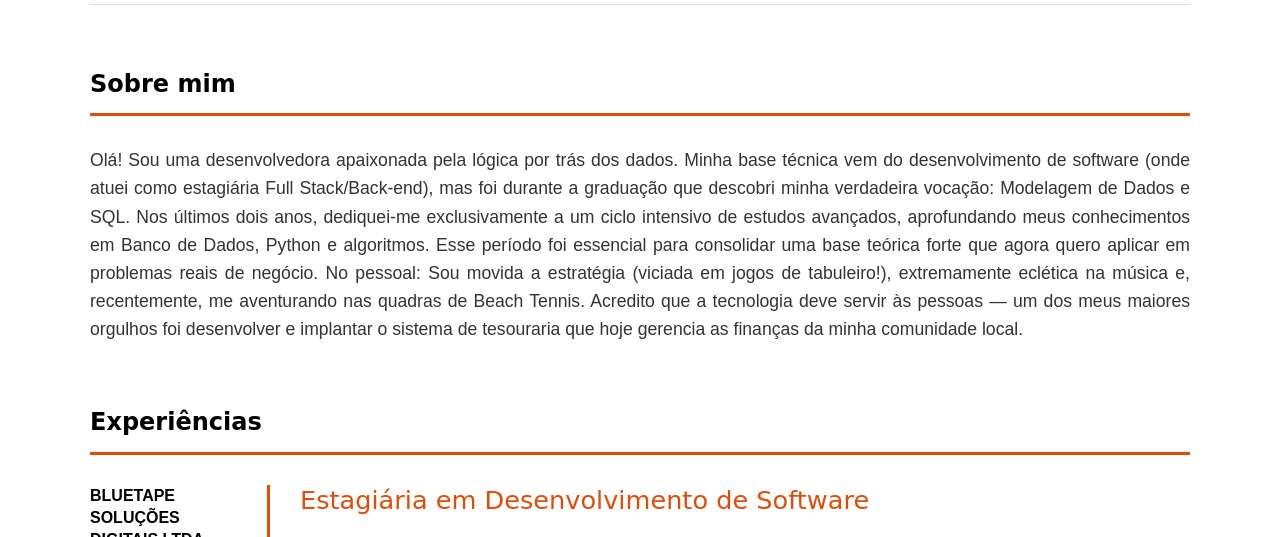
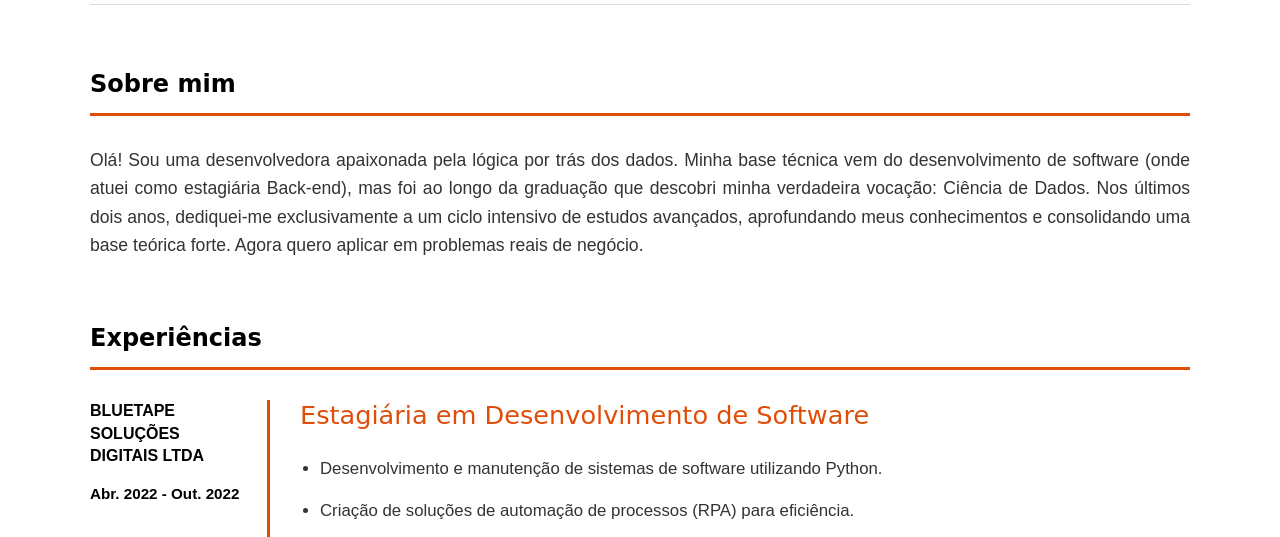
Before and after one commit to isabelammf/curriculo-html, a plain HTML site: page index.html in a window 1280 px wide. Shown: the part 189-726 px from the top of the page. Drawn offline with Linux system fonts and the light colour scheme; a web font is replaced by a local one.

Commit message:
Revise personal description in index.html
Updated personal introduction and background details.

```diff
--- a/index.html
+++ b/index.html
@@ -29,15 +29,10 @@
                 <div class="content">
                     <p>
                         Olá! Sou uma desenvolvedora apaixonada pela lógica por trás dos dados.
-                        Minha base técnica vem do desenvolvimento de software (onde atuei como estagiária Full Stack/Back-end),
-                        mas foi durante a graduação que descobri minha verdadeira vocação: Modelagem de Dados e SQL.
+                        Minha base técnica vem do desenvolvimento de software (onde atuei como estagiária Back-end),
+                        mas foi ao longo da graduação que descobri minha verdadeira vocação: Ciência de Dados.
                         Nos últimos dois anos, dediquei-me exclusivamente a um ciclo intensivo de estudos avançados,
-                        aprofundando meus conhecimentos em Banco de Dados, Python e algoritmos. Esse período foi essencial para
-                        consolidar uma base teórica forte que agora quero aplicar em problemas reais de negócio.
-                        No pessoal: Sou movida a estratégia (viciada em jogos de tabuleiro!), extremamente eclética na música e,
-                        recentemente, me aventurando nas quadras de Beach Tennis. Acredito que a tecnologia deve servir às pessoas —
-                        um dos meus maiores orgulhos foi desenvolver e implantar o sistema de tesouraria que hoje gerencia as finanças
-                        da minha comunidade local.
+                        aprofundando meus conhecimentos e consolidando uma base teórica forte. Agora quero aplicar em problemas reais de negócio.
                     </p>
                 </div>
             </section>
```
